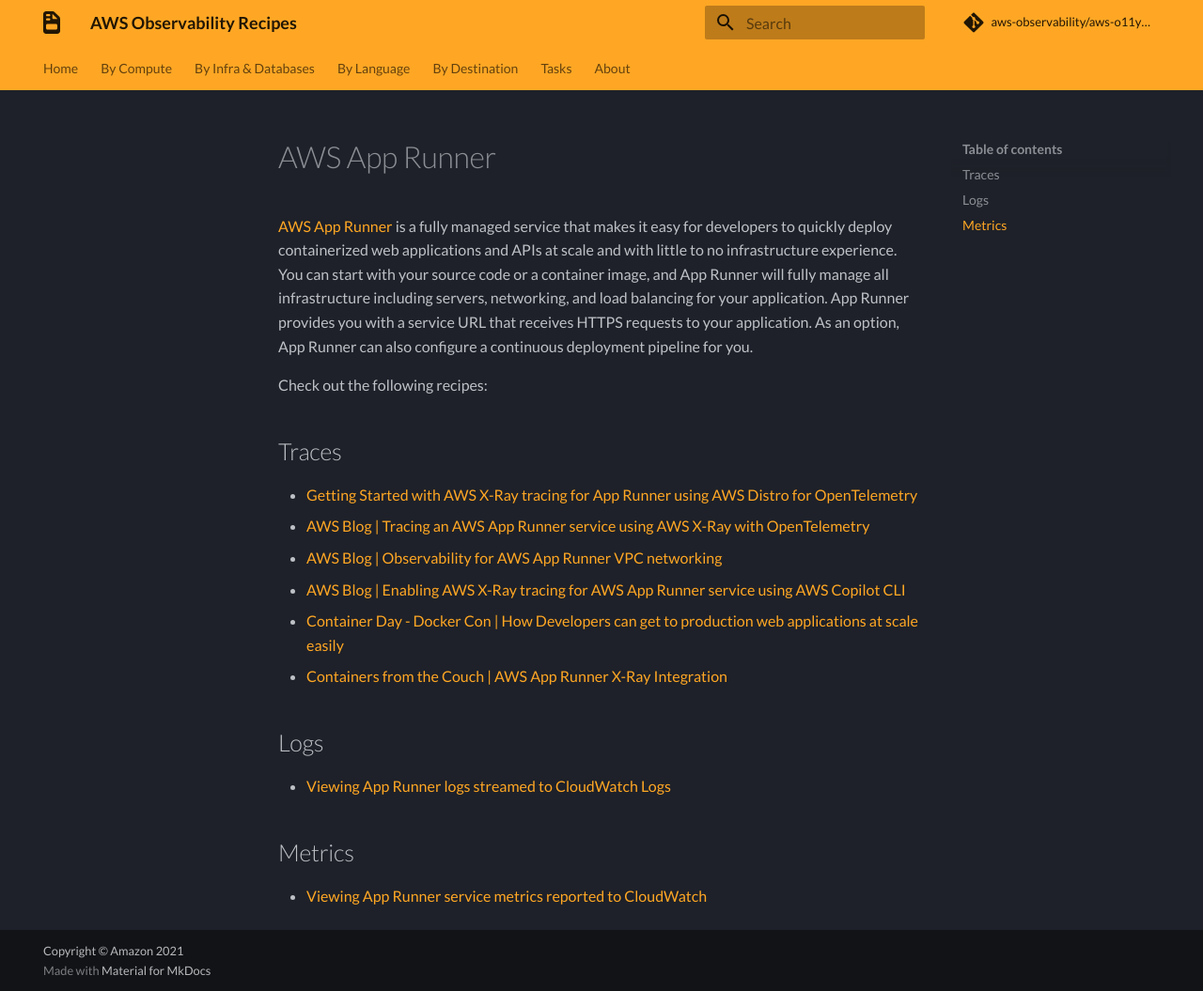
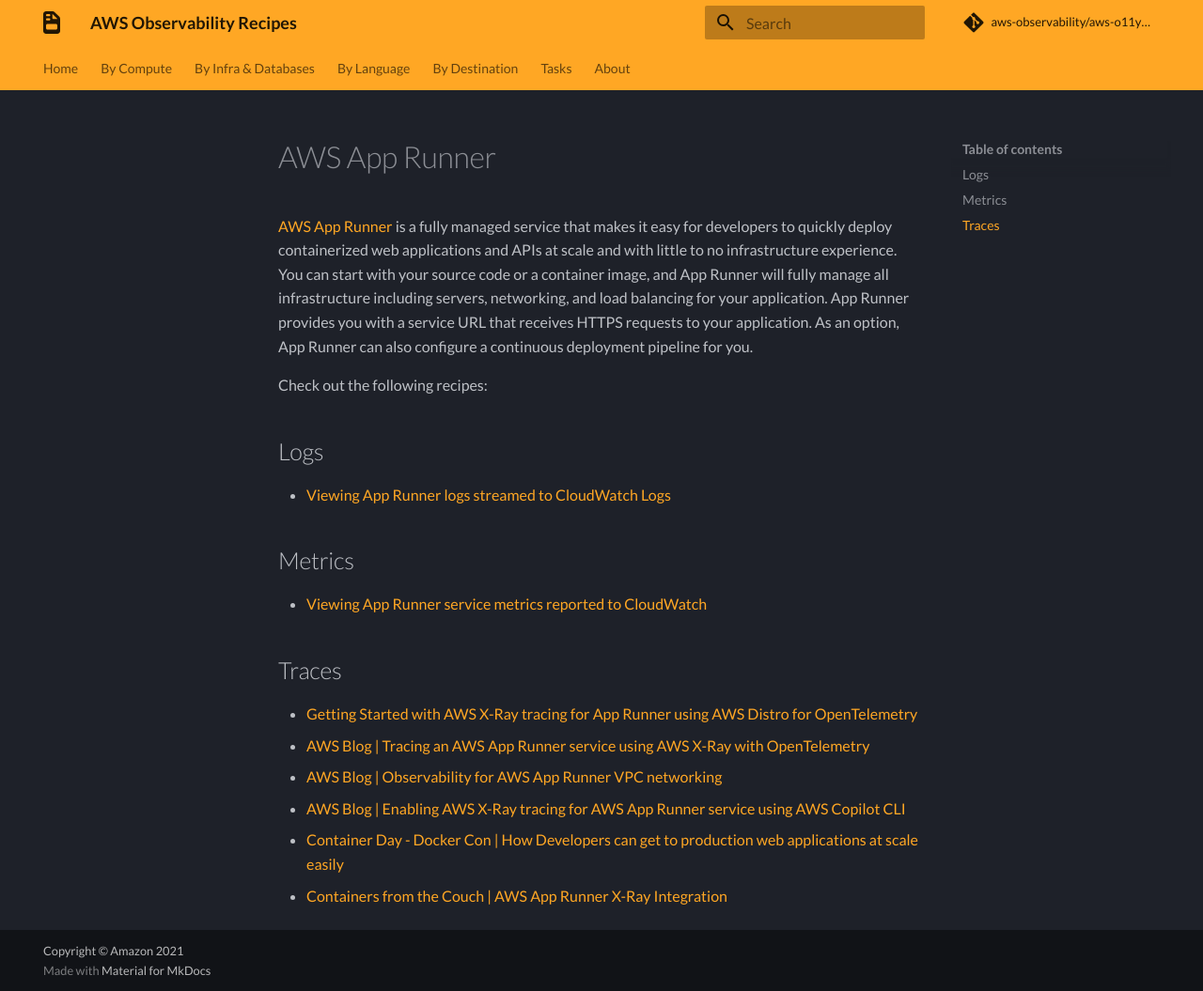
Before and after one commit to aws-observability/aws-o11y-recipes, an MkDocs documentation site: the page built from docs/apprunner.md, in a window 1280 px wide and 1055 px high. Shown: the whole window at 94% size. Built offline with MkDocs 1.6.1 and Material for MkDocs 9.7.7, drawn with Linux system fonts in a browser that asks for light colours; some web fonts are replaced; comment, search, counter and statistics services are not loaded; part of the change alters nothing that is shown.

```diff
--- a/docs/apprunner.md
+++ b/docs/apprunner.md
@@ -8,6 +8,14 @@ App Runner provides you with a service URL that receives HTTPS requests to your
 
 Check out the following recipes:
 
+## Logs
+
+- [Viewing App Runner logs streamed to CloudWatch Logs][apprunner-cwl]
+
+## Metrics
+
+- [Viewing App Runner service metrics reported to CloudWatch](apprunner-cwm)
+
 ## Traces
 - [Getting Started with AWS X-Ray tracing for App Runner using AWS Distro for OpenTelemetry](apprunner-xray-adot)
 - [AWS Blog | Tracing an AWS App Runner service using AWS X-Ray with OpenTelemetry](https://aws.amazon.com/blogs/containers/tracing-an-aws-app-runner-service-using-aws-x-ray-with-opentelemetry/)
@@ -17,16 +25,6 @@ Check out the following recipes:
 - [Containers from the Couch | AWS App Runner X-Ray Integration](https://youtu.be/cVr8N7enCMM)
 
 
-## Logs
-
-- [Viewing App Runner logs streamed to CloudWatch Logs][apprunner-cwl]
-
-## Metrics
-
-- [Viewing App Runner service metrics reported to CloudWatch](apprunner-cwm)
-
-
-
 [apprunner-main]: https://aws.amazon.com/apprunner/
 [aes-ws]: https://bookstore.aesworkshops.com/
 [apprunner-cwl]: https://docs.aws.amazon.com/apprunner/latest/dg/monitor-cwl.html
```
